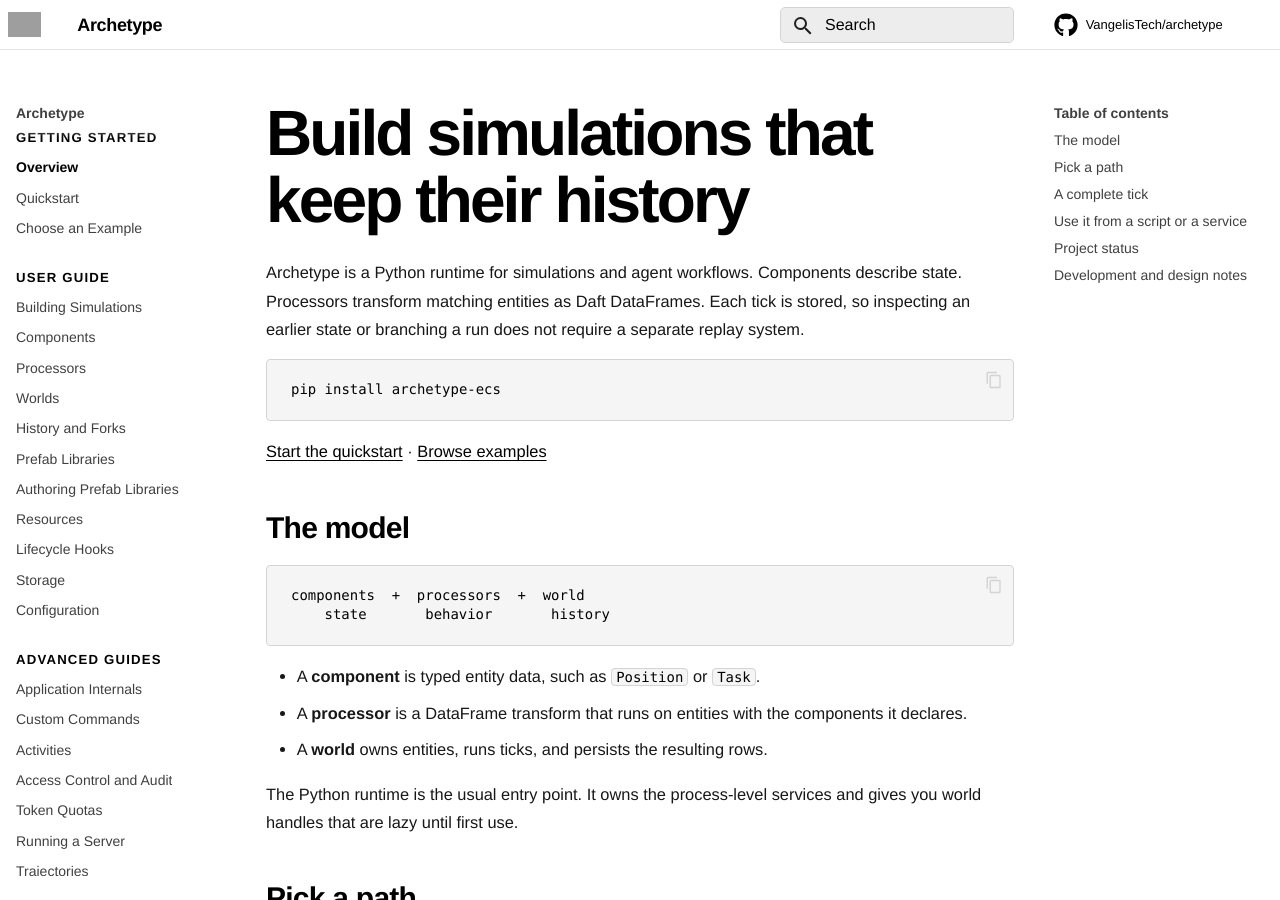
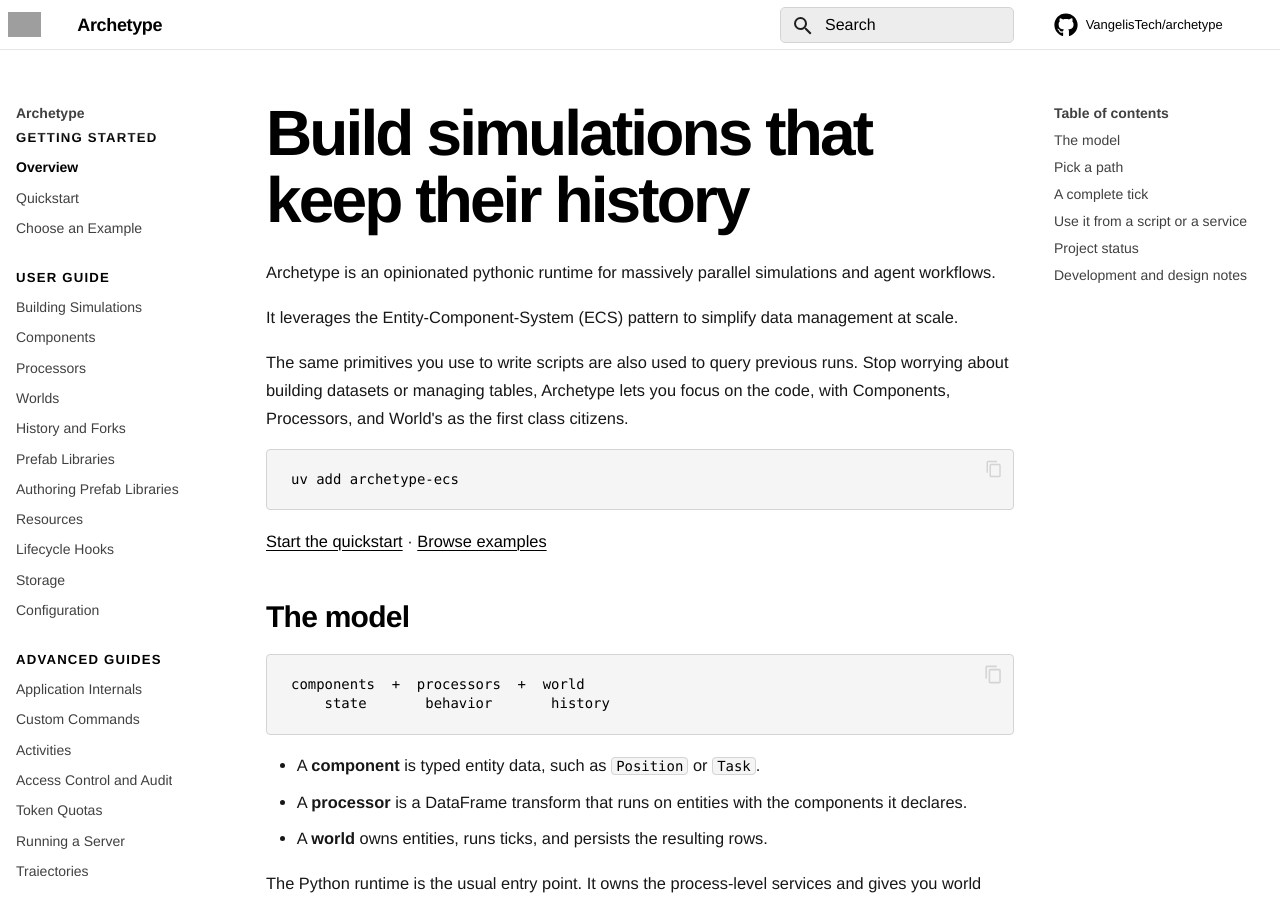
Before and after one commit to VangelisTech/archetype, an MkDocs documentation site: the page built from docs/index.md, in a window 1280 px wide and 900 px high. Built offline with MkDocs 1.6.1 and Material for MkDocs 9.7.7, drawn with Linux system fonts in a browser that asks for light colours; comment, search, counter and statistics services are not loaded; grey boxes are pictures that could not be loaded.

Commit message:
docs: preserve Everett's index.md rewrite (verbatim, uncommitted since 2026-07-19)

````diff
--- a/docs/index.md
+++ b/docs/index.md
@@ -1,12 +1,13 @@
 # Build simulations that keep their history
 
-Archetype is a Python runtime for simulations and agent workflows. Components
-describe state. Processors transform matching entities as Daft DataFrames.
-Each tick is stored, so inspecting an earlier state or branching a run does
-not require a separate replay system.
+Archetype is an opinionated pythonic runtime for massively parallel simulations and agent workflows.
+
+It leverages the Entity-Component-System (ECS) pattern to simplify data management at scale.
+
+The same primitives you use to write scripts are also used to query previous runs. Stop worrying about building datasets or managing tables, Archetype lets you focus on the code, with Components, Processors, and World's as the first class citizens.
 
 ```bash
-pip install archetype-ecs
+uv add archetype-ecs
 ```
 
 [Start the quickstart](guide/quickstart.md) ·
````
